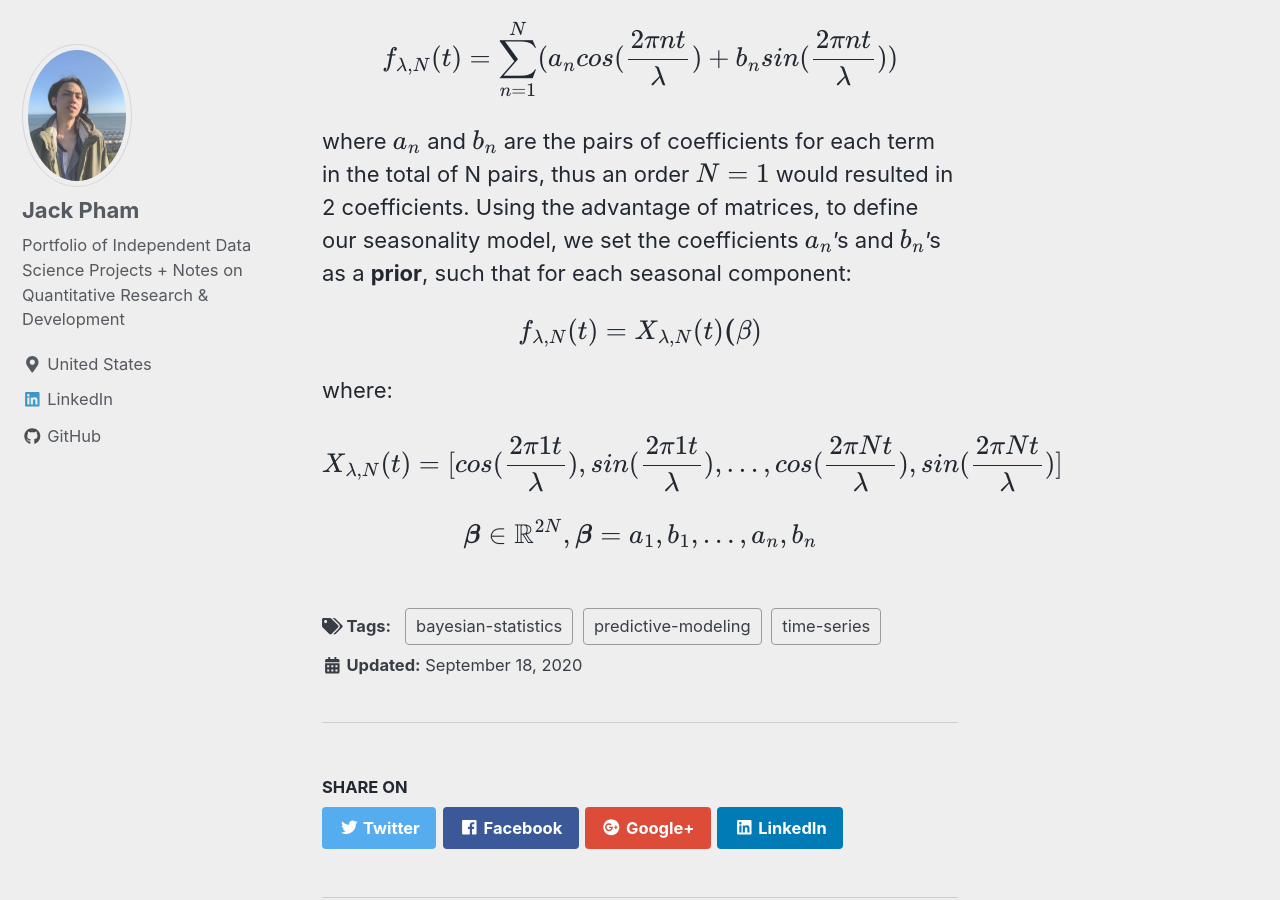
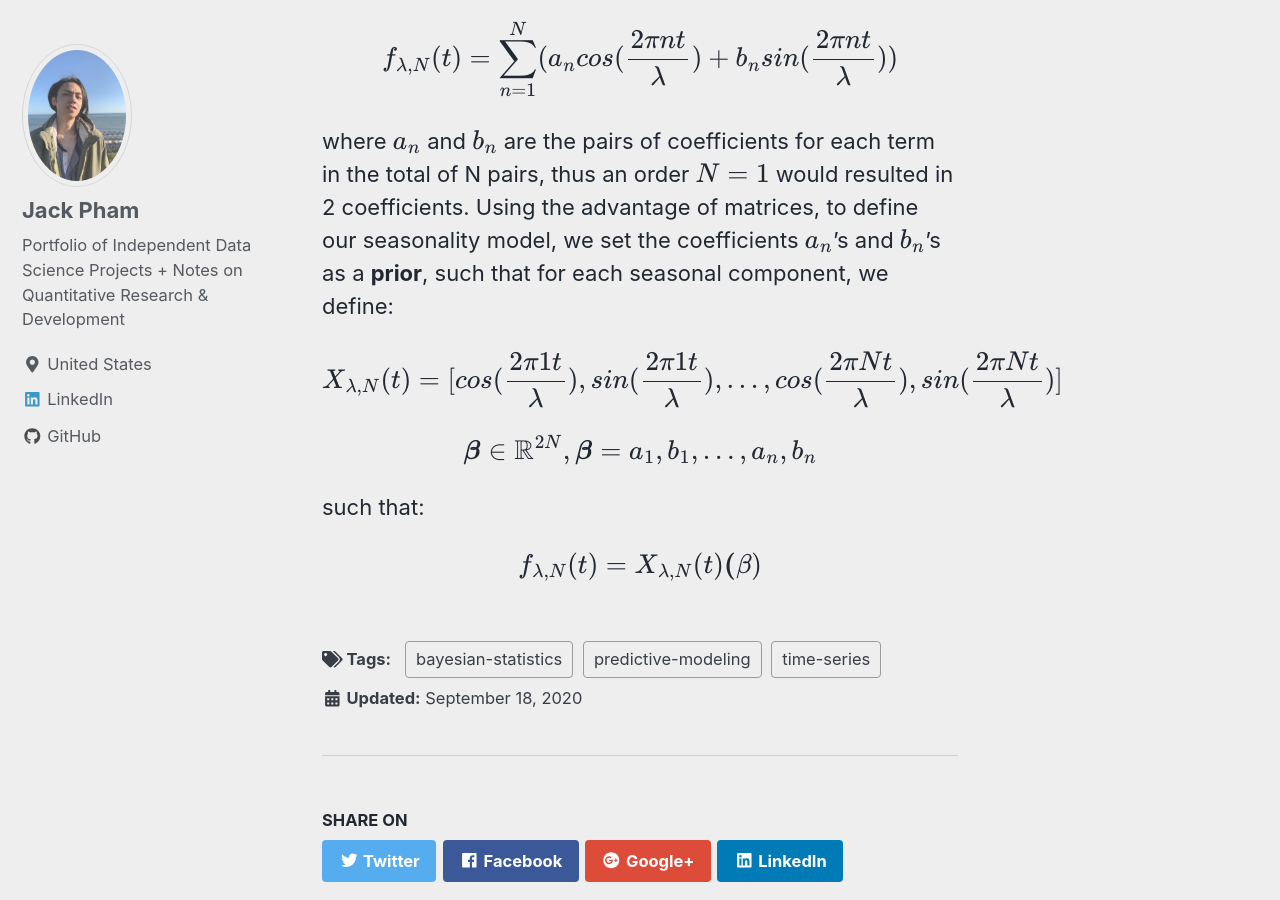
Before and after one commit to jp-quant/jp-quant.github.io, a Jekyll site: the page built from _posts/2020-09-18-fbprophet_bayesian_glm.md, in a window 1280 px wide and 900 px high, scrolled down 18788 px. Built offline with Jekyll 4.4.1, drawn with Linux system fonts in a browser that asks for light colours; nearby versions of some CDN libraries; formulas are drawn with MathJax 3.

Commit message:
glm updates

```diff
--- a/_posts/2020-09-18-fbprophet_bayesian_glm.md
+++ b/_posts/2020-09-18-fbprophet_bayesian_glm.md
@@ -307,12 +307,12 @@ For $$f_{\lambda,N}(t)$$ being **a singular seasonality component in fourier ser
 
 $$f_{\lambda,N}(t) = \sum_{n=1}^{N}(a_{n} cos(\frac{2\pi nt}{\lambda}) + b_{n}sin(\frac{2\pi nt}{\lambda}))$$
 
-where $$a_n$$ and $$b_n$$ are the pairs of coefficients for each term in the total of N pairs, thus an order $$N=1$$ would resulted in 2 coefficients. Using the advantage of matrices, to define our seasonality model, we set the coefficients $$a_n$$'s and $$b_n$$'s as a **prior**, such that for each seasonal component:
-
-$$f_{\lambda,N}(t) = X_{\lambda,N}(t) \boldsymbol(\beta)$$
-
-where:
+where $$a_n$$ and $$b_n$$ are the pairs of coefficients for each term in the total of N pairs, thus an order $$N=1$$ would resulted in 2 coefficients. Using the advantage of matrices, to define our seasonality model, we set the coefficients $$a_n$$'s and $$b_n$$'s as a **prior**, such that for each seasonal component, we define:
 
 $$X_{\lambda,N}(t) = [cos(\frac{2\pi 1t}{\lambda}), sin(\frac{2\pi 1t}{\lambda}),…,cos(\frac{2\pi Nt}{\lambda}),sin(\frac{2\pi Nt}{\lambda})]$$
 
 $$\boldsymbol{\beta} \in \mathbb{R}^{2N}, \boldsymbol{\beta} = a_1, b_1, …, a_n, b_n$$
+
+such that:
+
+$$f_{\lambda,N}(t) = X_{\lambda,N}(t) \boldsymbol(\beta)$$
```
